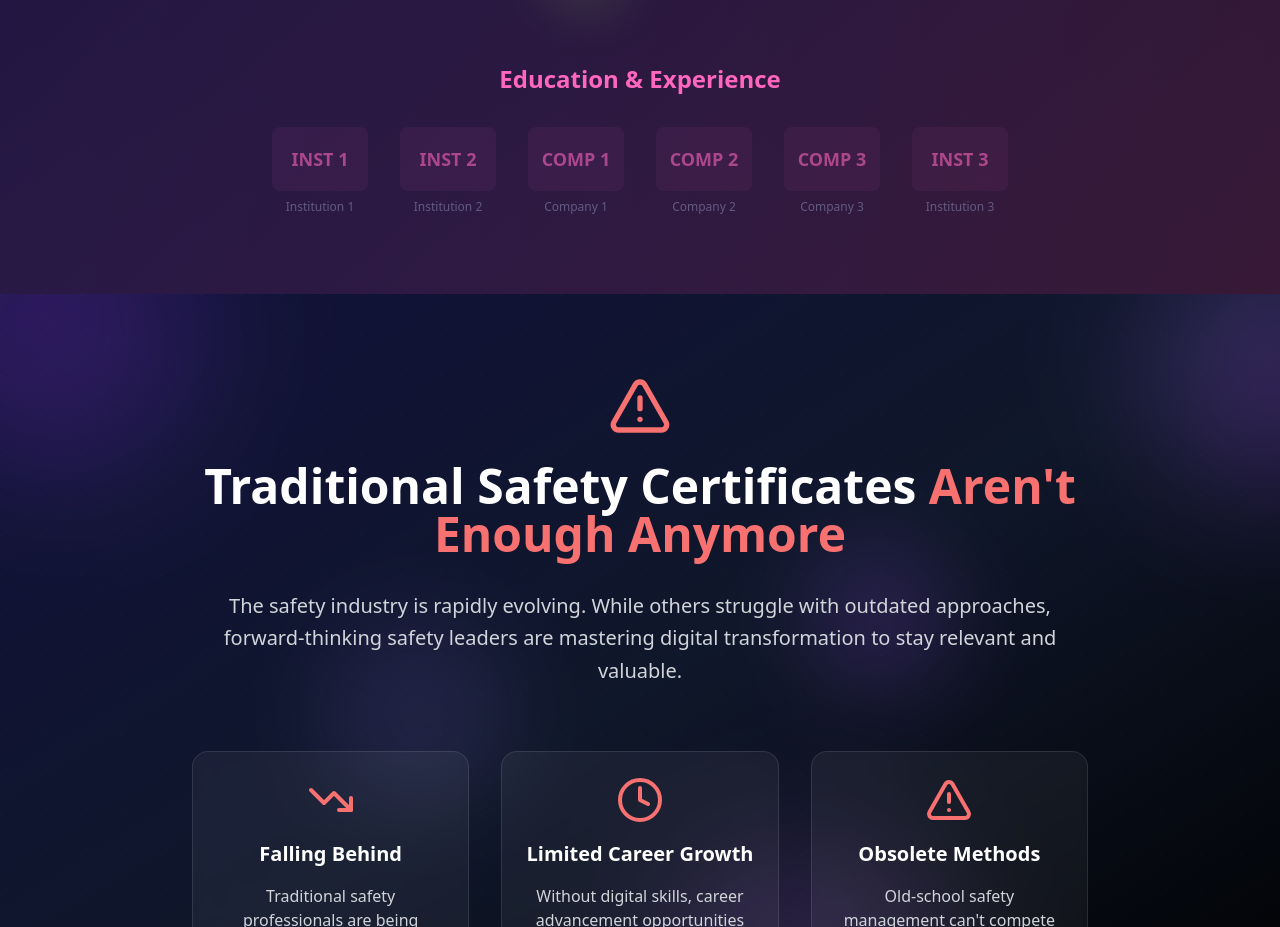
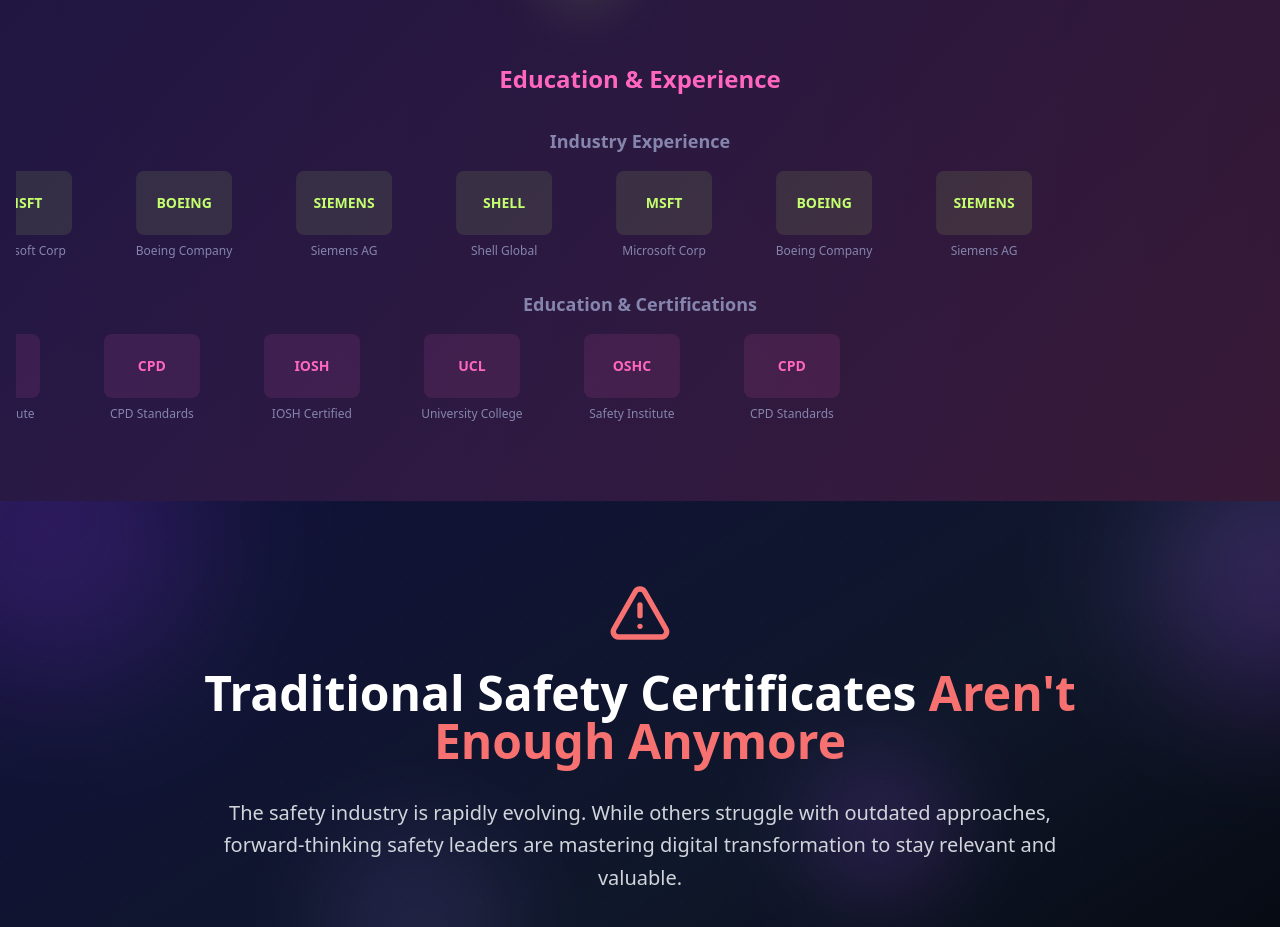
Before and after one commit to lucasdomingues19/safety4-lead-future, a React (Vite) app: page / in a window 1280 px wide. Shown: the part 3386-4313 px from the top of the page. Built offline with nearby package versions, Linux system fonts and the light colour scheme.

Commit message:
Match mentor carousel design

```diff
--- a/src/components/MentorSection.tsx
+++ b/src/components/MentorSection.tsx
@@ -1,14 +1,20 @@
 import { Card, CardContent } from "@/components/ui/card";
 
 const MentorSection = () => {
-  // Placeholder logos for institutions and companies
-  const logos = [
-    { name: "Institution 1", placeholder: "INST 1" },
-    { name: "Institution 2", placeholder: "INST 2" },
-    { name: "Company 1", placeholder: "COMP 1" },
-    { name: "Company 2", placeholder: "COMP 2" },
-    { name: "Company 3", placeholder: "COMP 3" },
-    { name: "Institution 3", placeholder: "INST 3" },
+  // Companies that move to the right
+  const companies = [
+    { name: "Shell Global", placeholder: "SHELL" },
+    { name: "Microsoft Corp", placeholder: "MSFT" },
+    { name: "Boeing Company", placeholder: "BOEING" },
+    { name: "Siemens AG", placeholder: "SIEMENS" },
+  ];
+
+  // Institutions that move to the left
+  const institutions = [
+    { name: "IOSH Certified", placeholder: "IOSH" },
+    { name: "University College", placeholder: "UCL" },
+    { name: "Safety Institute", placeholder: "OSHC" },
+    { name: "CPD Standards", placeholder: "CPD" },
   ];
 
   return (
@@ -85,20 +91,64 @@ const MentorSection = () => {
             Education & Experience
           </h3>
 
-          <div className="flex flex-wrap justify-center items-center gap-8 opacity-60">
-            {logos.map((logo, index) => (
-              <div
-                key={index}
-                className="text-center hover:opacity-100 transition-opacity duration-300"
-              >
-                <div className="w-24 h-16 bg-secondary/10 rounded-lg flex items-center justify-center mb-2">
-                  <span className="text-secondary font-bold text-lg">{logo.placeholder}</span>
-                </div>
-                <p className="text-xs text-muted-foreground max-w-24 leading-tight">
-                  {logo.name}
-                </p>
+          {/* Companies - Moving Right */}
+          <div className="mb-8">
+            <h4 className="text-lg font-semibold text-muted-foreground mb-4">Industry Experience</h4>
+            <div className="relative overflow-hidden">
+              <div className="flex animate-scroll space-x-8">
+                {companies.map((company, index) => (
+                  <div key={index} className="flex-shrink-0 text-center w-32">
+                    <div className="w-24 h-16 bg-primary/10 rounded-lg flex items-center justify-center mb-2 mx-auto">
+                      <span className="text-primary font-bold text-sm">{company.placeholder}</span>
+                    </div>
+                    <p className="text-xs text-muted-foreground leading-tight">
+                      {company.name}
+                    </p>
+                  </div>
+                ))}
+                {/* Duplicate set for seamless loop */}
+                {companies.map((company, index) => (
+                  <div key={`duplicate-${index}`} className="flex-shrink-0 text-center w-32">
+                    <div className="w-24 h-16 bg-primary/10 rounded-lg flex items-center justify-center mb-2 mx-auto">
+                      <span className="text-primary font-bold text-sm">{company.placeholder}</span>
+                    </div>
+                    <p className="text-xs text-muted-foreground leading-tight">
+                      {company.name}
+                    </p>
+                  </div>
+                ))}
               </div>
-            ))}
+            </div>
+          </div>
+
+          {/* Institutions - Moving Left */}
+          <div>
+            <h4 className="text-lg font-semibold text-muted-foreground mb-4">Education & Certifications</h4>
+            <div className="relative overflow-hidden">
+              <div className="flex animate-scroll-reverse space-x-8">
+                {institutions.map((institution, index) => (
+                  <div key={index} className="flex-shrink-0 text-center w-32">
+                    <div className="w-24 h-16 bg-secondary/10 rounded-lg flex items-center justify-center mb-2 mx-auto">
+                      <span className="text-secondary font-bold text-sm">{institution.placeholder}</span>
+                    </div>
+                    <p className="text-xs text-muted-foreground leading-tight">
+                      {institution.name}
+                    </p>
+                  </div>
+                ))}
+                {/* Duplicate set for seamless loop */}
+                {institutions.map((institution, index) => (
+                  <div key={`duplicate-${index}`} className="flex-shrink-0 text-center w-32">
+                    <div className="w-24 h-16 bg-secondary/10 rounded-lg flex items-center justify-center mb-2 mx-auto">
+                      <span className="text-secondary font-bold text-sm">{institution.placeholder}</span>
+                    </div>
+                    <p className="text-xs text-muted-foreground leading-tight">
+                      {institution.name}
+                    </p>
+                  </div>
+                ))}
+              </div>
+            </div>
           </div>
         </div>
       </div>
--- a/tailwind.config.ts
+++ b/tailwind.config.ts
@@ -137,6 +137,14 @@ export default {
 						transform: 'translateX(-50%)'
 					}
 				},
+				'scroll-reverse': {
+					'0%': {
+						transform: 'translateX(-50%)'
+					},
+					'100%': {
+						transform: 'translateX(0)'
+					}
+				},
 				'float': {
 					'0%, 100%': {
 						transform: 'translateY(0px) rotate(0deg)'
@@ -156,6 +164,7 @@ export default {
 				'slide-up': 'slide-up 0.8s ease-out',
 				'glow-pulse': 'glow-pulse 2s ease-in-out infinite',
 				'scroll': 'scroll 20s linear infinite',
+				'scroll-reverse': 'scroll-reverse 20s linear infinite',
 				'float': 'float 20s ease-in-out infinite'
 			}
 		}
```
